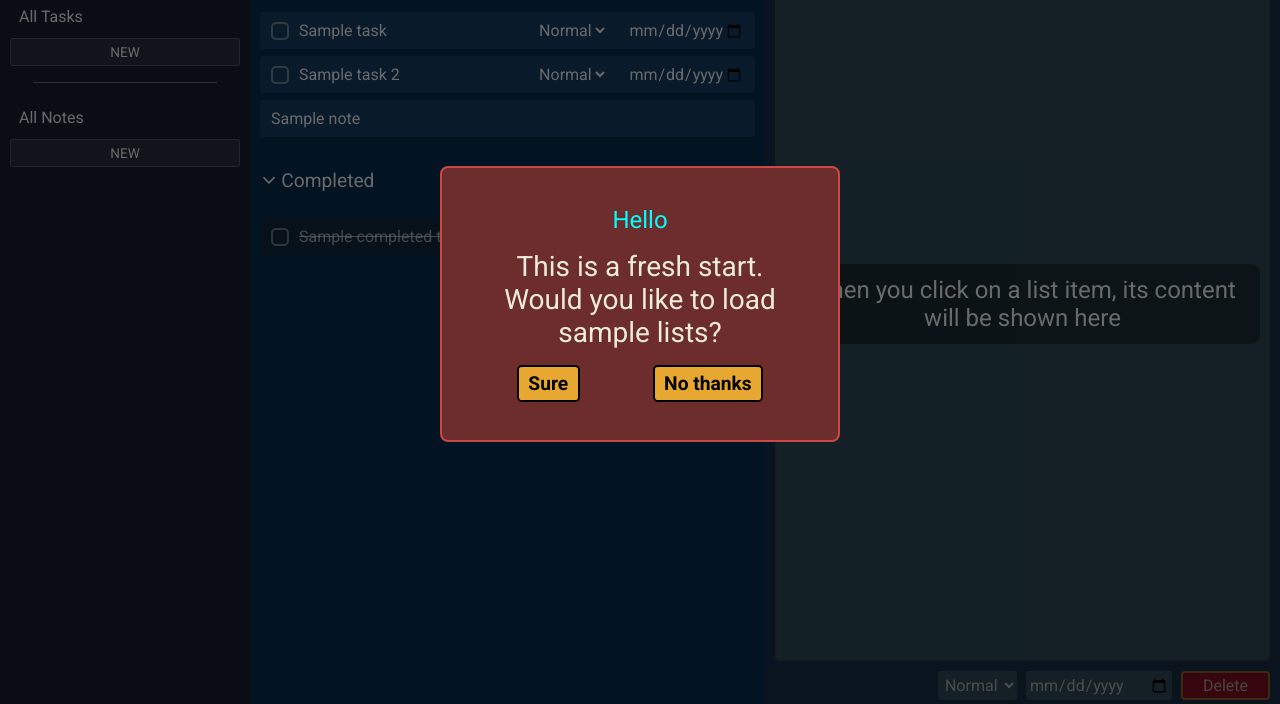
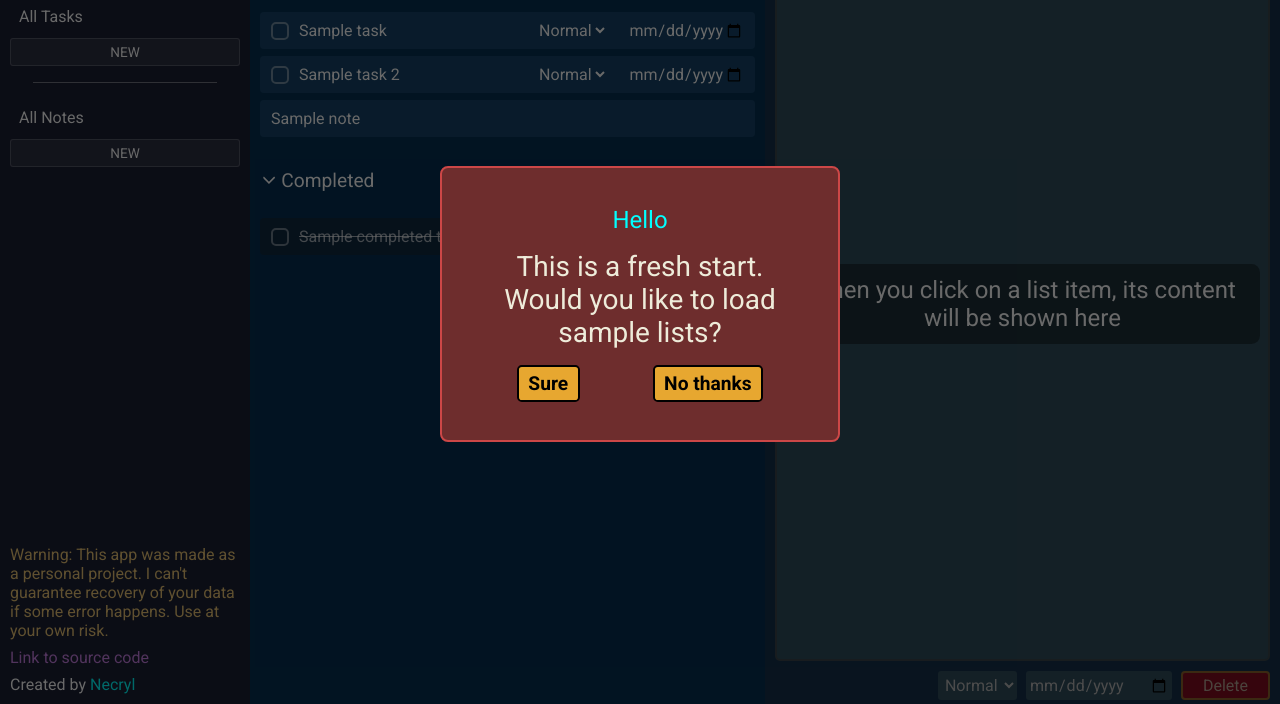
Before and after one commit to Necryl/TOP-To-Do-List, a website built with webpack: page src/index.html in a window 1280 px wide. Shown: the part 96-800 px from the top of the page. Built offline with nearby package versions, Linux system fonts and the light colour scheme.

Commit message:
add attribution

```diff
--- a/src/index.html
+++ b/src/index.html
@@ -31,6 +31,11 @@
                     <input type="text" class="newBtnInput" placeholder="Enter a name">
                     <button class="newBtn">NEW</button>
                 </div>
+            </div>
+            <div class="attribution">
+                <p class="warning">Warning: This app was made as a personal project. I can't guarantee recovery of your data if some error happens. Use at your own risk.</p>
+                <a href="https://github.com/Necryl/TOP-To-Do-List" class="source" target="_blank">Link to source code</a>
+                <p class="created-by">Created by <a href="https://github.com/Necryl" target="_blank">Necryl</a></p>
             </div>
         </div>
     </div>
--- a/src/styles/menu.css
+++ b/src/styles/menu.css
@@ -23,7 +23,7 @@ body:not(body.triple) .menu-container.visible {
     padding: 10px;
 
     display: grid;
-    align-content: start;
+    grid-template-rows: repeat(4, auto) 1fr;
     gap: 1rem;
 
     position: relative;
@@ -176,3 +176,30 @@ body:not(body.triple) .menu-container.visible {
         max-height: 0em;
     }
 }
+
+.attribution {
+    display: grid;
+    align-content: end;
+    gap: 0.5em;
+    font-size: 1rem;
+}
+
+.attribution a {
+    text-decoration: none;
+}
+
+.attribution a:hover {
+    text-decoration: underline;
+}
+
+.attribution .created-by a {
+    color: aqua;
+}
+
+.attribution .source {
+    color: rgb(198, 126, 226);
+}
+
+.attribution .warning {
+    color: rgb(233, 196, 116);
+}
```
